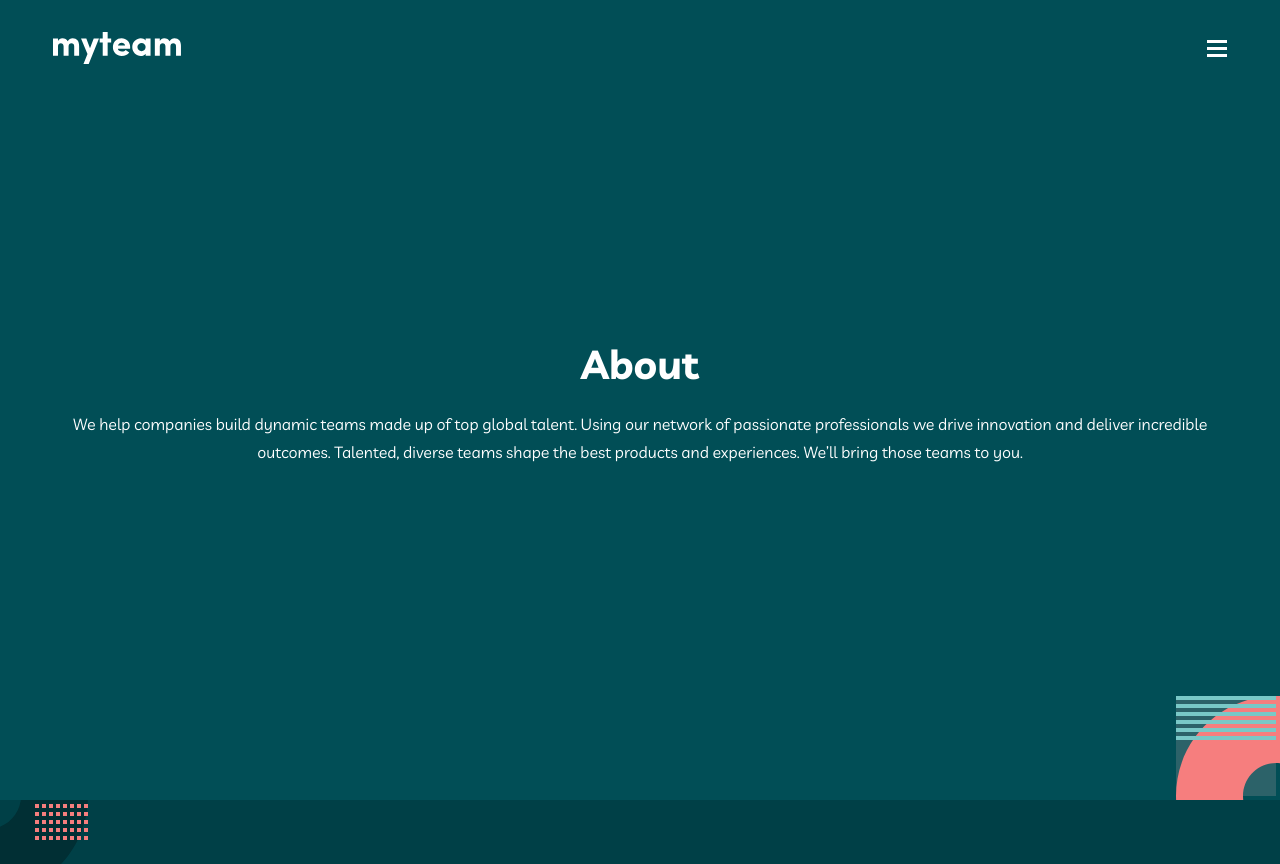
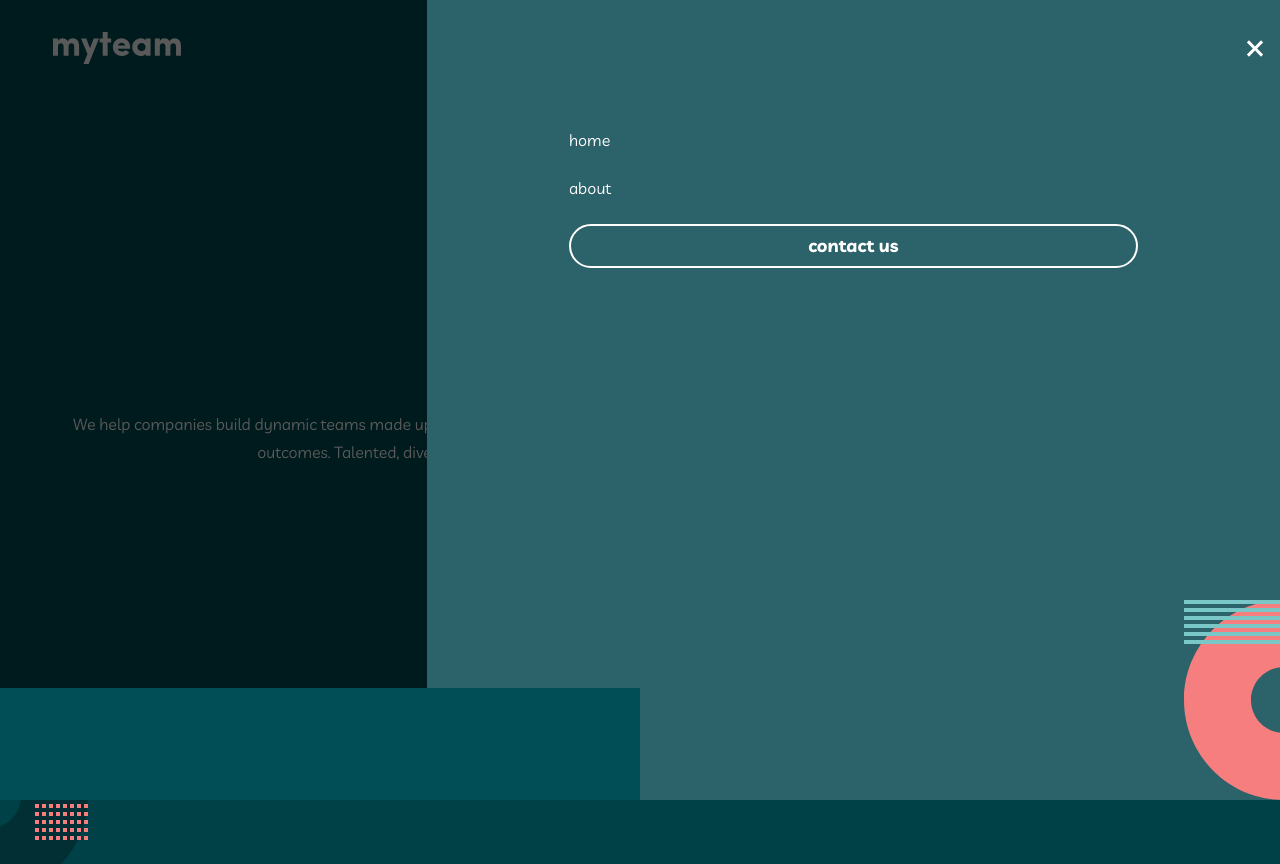
Before and after one commit to Braden0006/myteam-website, a React (Vite) app: page /about in a window 1280 px wide. Shown: the top 864 px of the page. Built offline with nearby package versions, Linux system fonts and the light colour scheme.

Commit message:
Made and styled "Menu"

```diff
--- /dev/null
+++ b/src/Components/Menu/Menu.tsx
@@ -0,0 +1,45 @@
+import React from "react";
+
+export default function Menu() {
+  return (
+    <div className="menu-background fixed flex justify-end h-screen w-screen top-0 left-0 bottom-0 right-0 bg-transparentblack">
+      <div className="menu-overlay relative w-8/12 flex flex-col items-center bg-menugreen">
+        <svg
+          className="absolute right-4 top-10"
+          xmlns="http://www.w3.org/2000/svg"
+          width="18"
+          height="17"
+        >
+          <path
+            fill="#FFF"
+            fillRule="evenodd"
+            d="M15.01.368l2.122 2.122-6.01 6.01 6.01 6.01-2.122 2.122L9 10.622l-6.01 6.01L.868 14.51 6.88 8.5.87 2.49 2.988.368 9 6.38 15.01.37z"
+          />
+        </svg>
+
+        <ul className="absolute top-32 w-8/12">
+          <li className="text-white font-livvic pb-6">home</li>
+          <li className="text-white font-livvic">about</li>
+        </ul>
+
+        <button className="absolute top-56 w-8/12 border-white border-2 rounded-3xl py-1.5 px-8 text-lg text-white font-livvic font-bold">
+          contact us
+        </button>
+
+        <svg className="absolute bottom-0 -right-26" xmlns="http://www.w3.org/2000/svg" width="200" height="200">
+          <g fill="none" fillRule="evenodd">
+            <path fill="#2C6269" d="M100 100H0V0h100z" />
+            <path
+              fill="#F67E7E"
+              d="M100 0c55.228 0 100 44.772 100 100s-44.772 100-100 100S0 155.228 0 100 44.772 0 100 0zm0 67c-18.225 0-33 14.775-33 33s14.775 33 33 33 33-14.775 33-33-14.775-33-33-33z"
+            />
+            <path
+              fill="#79C8C7"
+              d="M100 40v4H0v-4h100zm0-8v4H0v-4h100zm0-8v4H0v-4h100zm0-8v4H0v-4h100zm0-8v4H0V8h100zm0-8v4H0V0h100z"
+            />
+          </g>
+        </svg>
+      </div>
+    </div>
+  );
+}
--- a/src/Components/Navbar/Navbar.tsx
+++ b/src/Components/Navbar/Navbar.tsx
@@ -1,4 +1,6 @@
 import React from "react";
+
+import Menu from "../Menu/Menu";
 
 export default function Navbar() {
   return (
@@ -22,6 +24,8 @@ export default function Navbar() {
           <path d="M0 0h20v3H0zM0 7h20v3H0zM0 14h20v3H0z" />
         </g>
       </svg>
+
+      <Menu />
     </div>
   );
 }
--- a/tailwind.config.js
+++ b/tailwind.config.js
@@ -7,10 +7,12 @@ module.exports = {
         primary: '#014E56',
         darkergreen: '#012F34',
         lightergreen: '#004047',
+        menugreen: '#2C6269',
         lightred: '#F67E7E',
         darkgreen: '#012F34',
         cyan: '#79C8C7',
         transparentwhite: '#FFFFFF01',
+        transparentblack: '#000000a6',
       },
       height: {
         "10v": "10vh",
```
